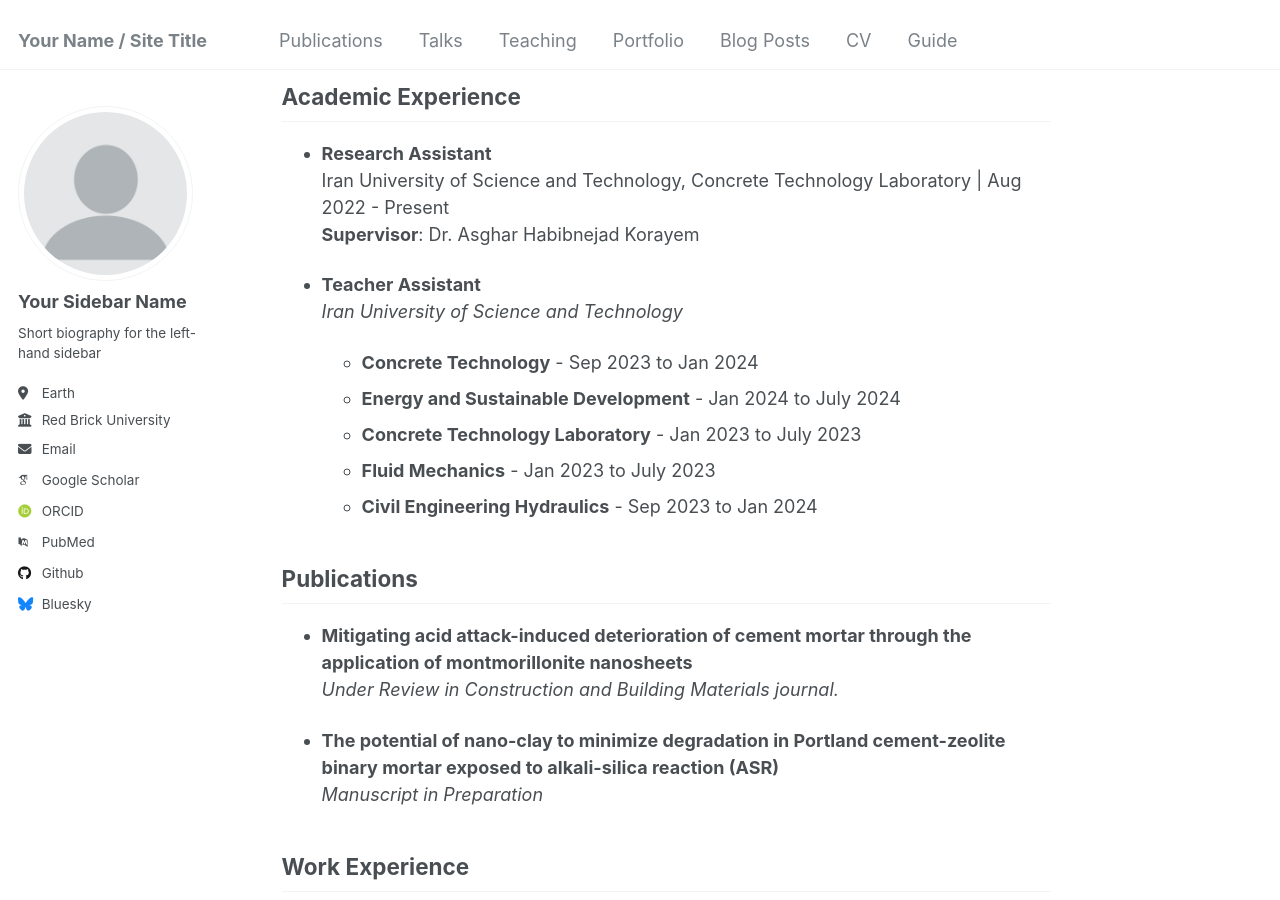
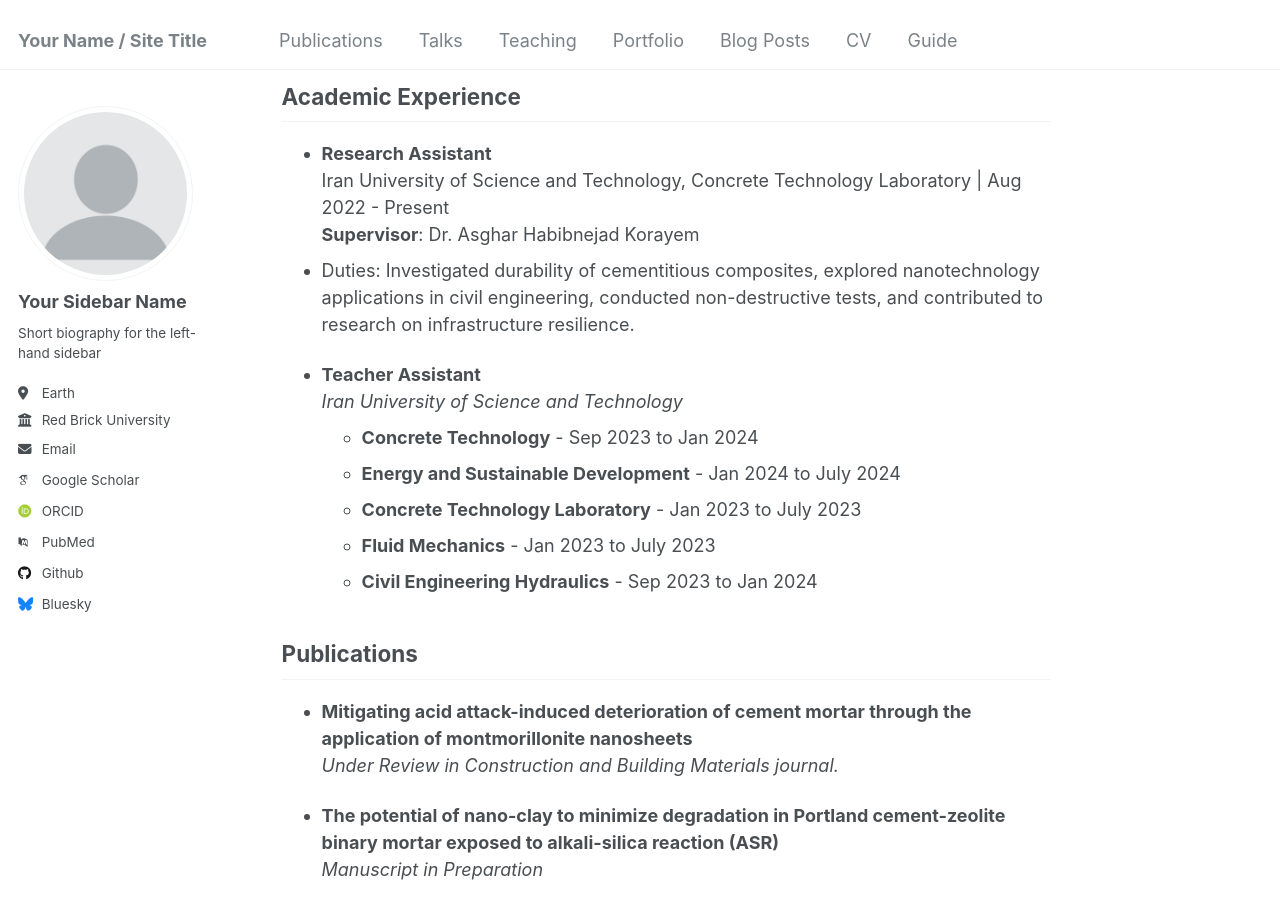
Before and after one commit to ParmidaMasoumi/ParmidaMasoumi.github.io, a Jekyll site: the page built from _pages/about.md, in a window 1280 px wide and 900 px high, scrolled down 560 px. Built offline with Jekyll 4.4.1, drawn with Linux system fonts in a browser that asks for light colours; some web fonts are replaced.

Commit message:
Update about.md

```diff
--- a/_pages/about.md
+++ b/_pages/about.md
@@ -25,6 +25,7 @@ Hello, I hold a **Bachelor of Science in Civil Engineering** from **Iran Univers
 - **Research Assistant**
   Iran University of Science and Technology, Concrete Technology Laboratory | Aug 2022 - Present
   **Supervisor**: Dr. Asghar Habibnejad Korayem
+- Duties: Investigated durability of cementitious composites, explored nanotechnology applications in civil engineering, conducted non-destructive tests, and contributed to research on infrastructure resilience.
 
 - **Teacher Assistant**
   *Iran University of Science and Technology*
```
